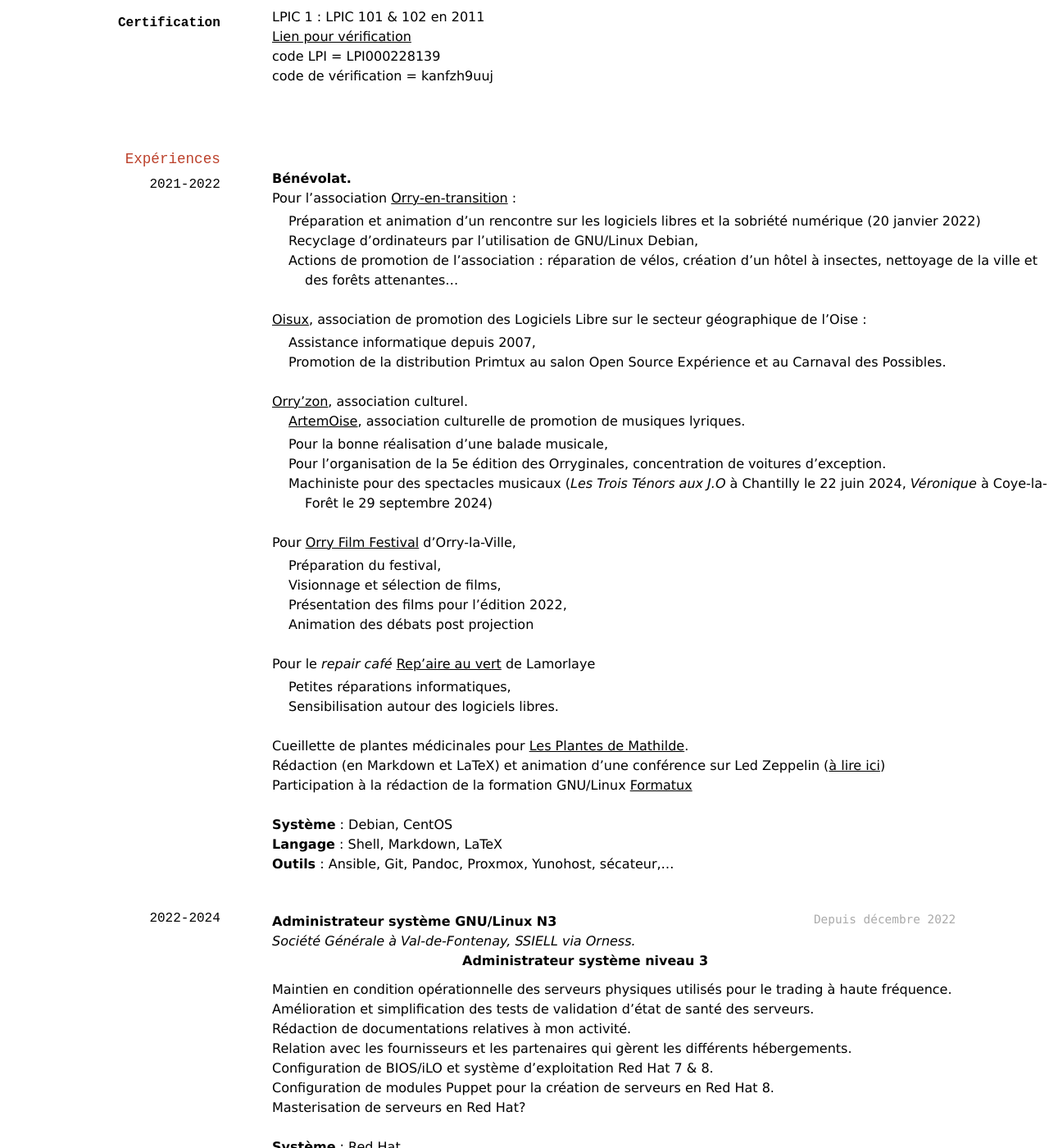
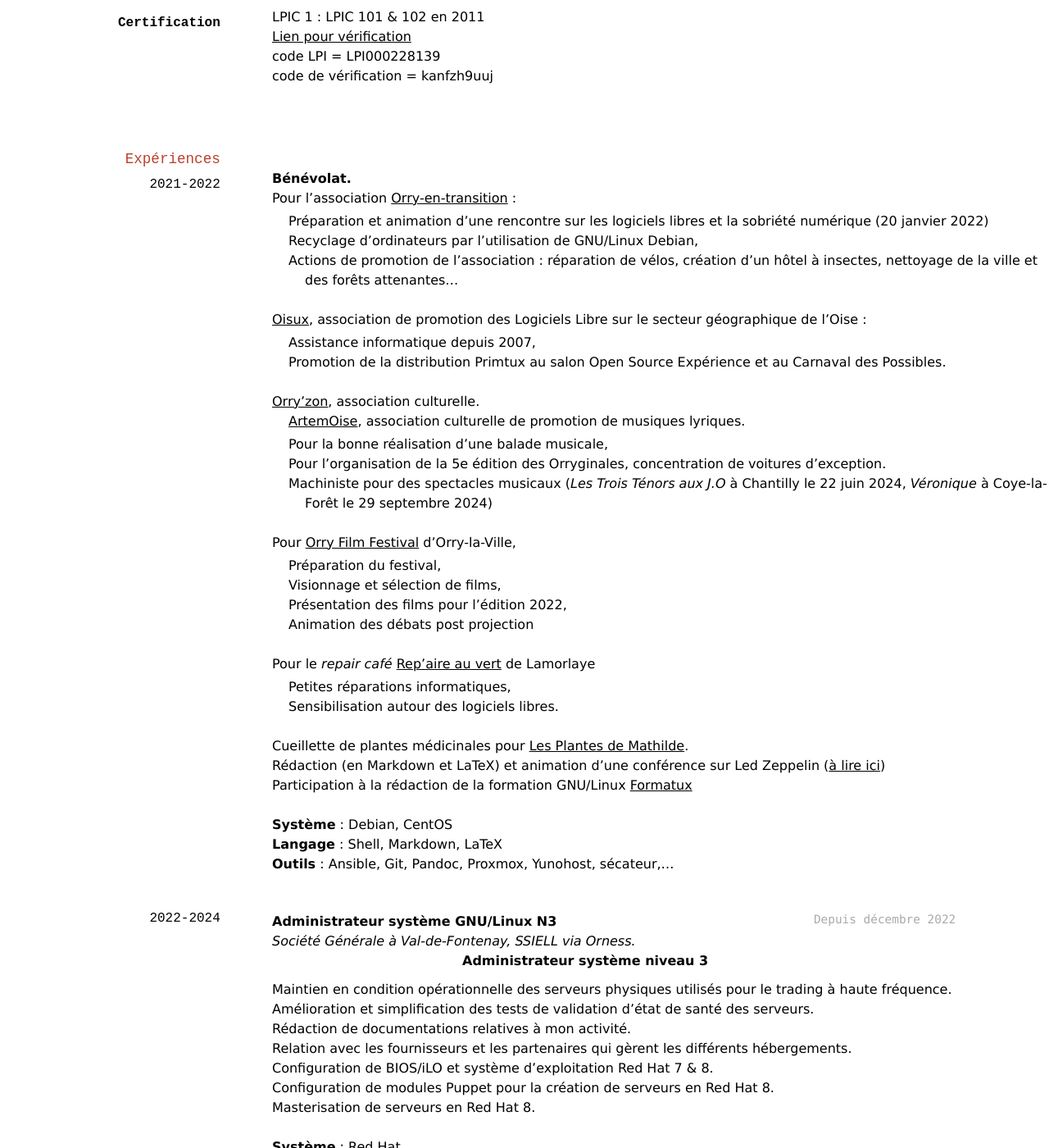
Before and after one commit to ledub72/ledub72.github.io, a Jekyll site: the page built from index.md, in a window 1280 px wide and 1400 px high, scrolled down 1238 px. Shown: the whole window at 82% size. Built offline with Jekyll 4.4.1, drawn with Linux system fonts in a browser that asks for light colours; nearby versions of some CDN libraries; a style sheet for code colours, icons or effects is not loaded.

```diff
--- a/index.md
+++ b/index.md
@@ -77,7 +77,7 @@ Expert en shell
 
 - **Bénévolat.**
 - Pour l’association [Orry-en-transition](https://orryentransition.fr/) :
-  * Préparation et animation d'un rencontre sur les logiciels libres et la sobriété numérique (20 janvier 2022)
+  * Préparation et animation d'une rencontre sur les logiciels libres et la sobriété numérique (20 janvier 2022)
   * Recyclage d’ordinateurs par l’utilisation de GNU/Linux Debian,
   * Actions de promotion de l’association : réparation de vélos, création d’un hôtel à insectes, nettoyage de la ville et des forêts attenantes...
 
@@ -85,7 +85,7 @@ Expert en shell
   * Assistance informatique depuis 2007,
   * Promotion de la distribution Primtux au salon Open Source Expérience et au Carnaval des Possibles.
 
-- [Orry’zon](https://orryzon.fr/), association culturel.<br>[ArtemOise](https://www.artemoise.fr/), association culturelle de promotion de musiques lyriques.
+- [Orry’zon](https://orryzon.fr/), association culturelle.<br>[ArtemOise](https://www.artemoise.fr/), association culturelle de promotion de musiques lyriques.
   * Pour la bonne réalisation d’une balade musicale,
   * Pour l’organisation de la 5e édition des Orryginales, concentration de voitures d’exception.
   * Machiniste pour des spectacles musicaux (_Les Trois Ténors aux J.O_ à Chantilly le 22 juin 2024, _Véronique_ à Coye-la-Forêt le 29 septembre 2024)
@@ -122,7 +122,7 @@ Expert en shell
 - Relation avec les fournisseurs et les partenaires qui gèrent les différents hébergements.
 - Configuration de BIOS/iLO et système d'exploitation Red Hat 7 & 8.
 - Configuration de modules Puppet pour la création de serveurs en Red Hat 8.
-- Masterisation de serveurs en Red Hat?
+- Masterisation de serveurs en Red Hat 8.
 
 **Système** : Red Hat<br>
 **Langage** : Shell, Python<br>
```
Also changed, not shown: 14 other files.
